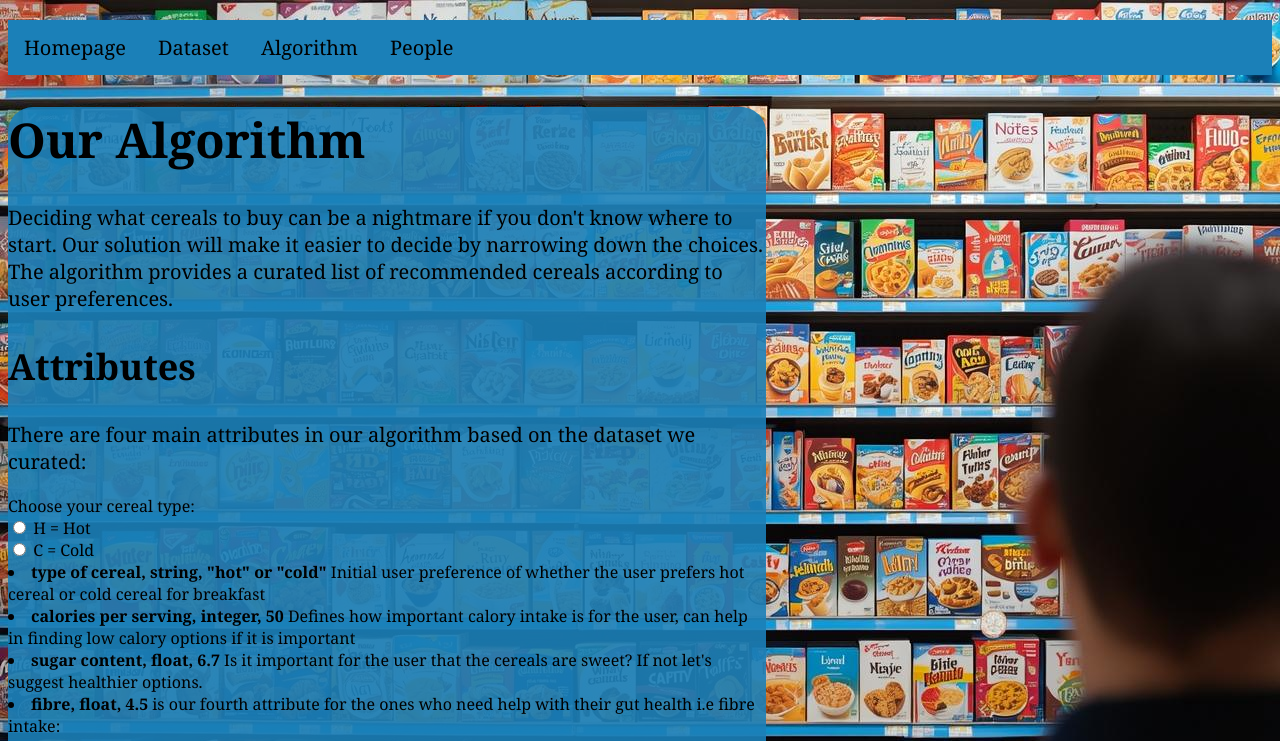
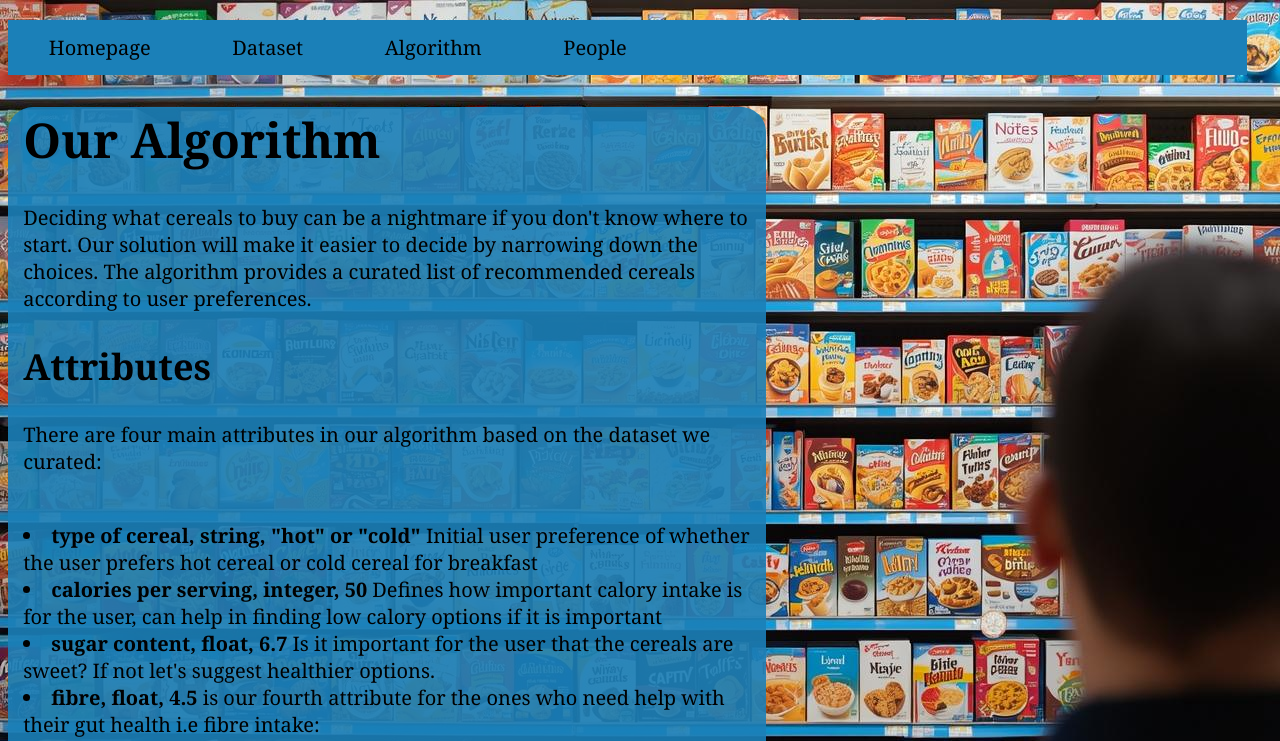
Before and after one commit to sewalemw-ctrl/conceptualising-an-algorithm_P1, a plain HTML site: page Website/algorithm.html in a window 1280 px wide. Shown: the top 741 px of the page. Drawn offline with Linux system fonts and the light colour scheme.

Commit message:
html & css

```diff
--- a/Website/algorithm.html
+++ b/Website/algorithm.html
@@ -27,12 +27,6 @@
     <p>There are four main attributes in our algorithm based on the dataset we curated:</p>
       <list>
 
-      <label for="cerealType">Choose your cereal type:</label><br />
-      <input type="radio" id="hot" name="cerealType" value="H" />
-      <label for="hot">H = Hot</label><br />
-
-      <input type="radio" id="cold" name="cerealType" value="C" />
-      <label for="cold">C = Cold</label>
         <li><b>type of cereal, string, "hot" or "cold"</b> Initial user preference of whether the user prefers hot cereal or cold cereal for breakfast</li>
         <li><b>calories per serving, integer, 50</b> Defines how important calory intake is for the user, can help in finding low calory options if it is important</li>
         <li><b>sugar content, float, 6.7</b> Is it important for the user that the cereals are sweet? If not let's suggest healthier options.</li>
--- a/Website/style.css
+++ b/Website/style.css
@@ -36,30 +36,43 @@ div {
   border-radius: 25px;
 }
 
+list {
+  font-size: 20px;
+  margin-right: 2%;
+  margin-left: 2%;
+  }
+li {
+  margin-right: 2%;
+  margin-left: 2%;
+}
+
 article {
-  margin-left: 10vw;
-  margin-right: 10vw;
+  margin-right: 2%;
+  margin-left: 2%;
 }
 
 h1 {
   font-size: 48px;
+  margin-right: 2%;
+  margin-left: 2%;
 }
 
 h2 {
   font-size: 36px;
+  margin-right: 2%;
+  margin-left: 2%;
 }
 
 p {
   font-size: 20px;
+  margin-right: 2%;
+  margin-left: 2%;
 }
 
 ul {
   font-size: 20px;
-  list-style-type: square;
-}
-
-code {
- font-family: 'Courier New', monospace;
+  margin-right: 2%;
+  margin-left: 2%;
 }
 
 footer{
```
